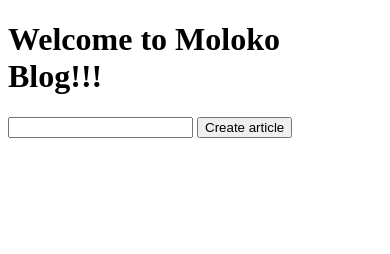
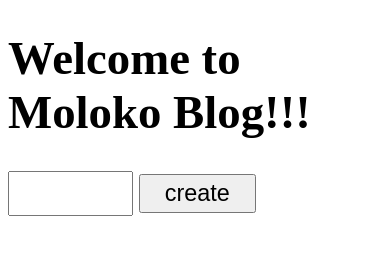
Before and after one commit to MoLoKorp/MolokoBlogEngine, a plain HTML site: page src/main/resources/public/index.html in a window 390 px wide. Drawn offline with Linux system fonts and the light colour scheme; no server answers.

Commit message:
add style for mobile screen

```diff
--- a/src/main/resources/public/index.html
+++ b/src/main/resources/public/index.html
@@ -2,14 +2,16 @@
 <html lang="en">
 <head>
     <meta charset="UTF-8">
+    <meta name="viewport" content="width=device-width">
     <title>MolokoBlog</title>
     <script src="index.js" defer></script>
+    <link rel="stylesheet" href="styles.css">
 </head>
 <body>
     <h1>Welcome to Moloko Blog!!!</h1>
     <form id="create-article-form">
         <input type="text" name="text" />
-        <input type="submit" value="Create article" />
+        <input type="submit" value="create" />
     </form>
 
 </body>
--- /dev/null
+++ b/src/main/resources/public/styles.css
@@ -0,0 +1,10 @@
+@media all and (max-width: 500px) {
+  body {
+    font-size: 6vw;
+  }
+  input {
+    height: 10vw;
+    width: 30vw;
+    font-size: 6vw;
+  }
+}
```
